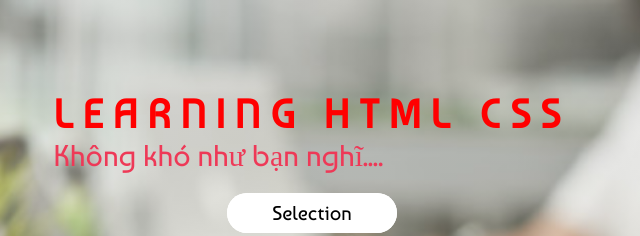
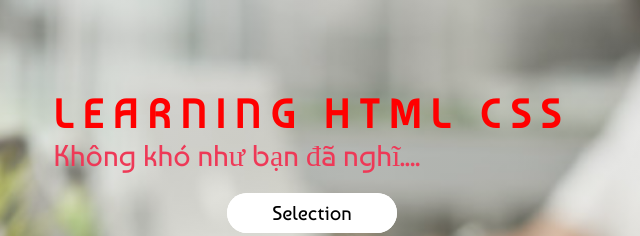
Before and after one commit to minhtai365/html-css-responsive, a website: page index.html in a window 1280 px wide. Shown: the top 236 px of the page, 328-968 px from the left. Drawn offline with Linux system fonts and the light colour scheme.

Commit message:
edit index

```diff
--- a/index.html
+++ b/index.html
@@ -14,7 +14,7 @@
         </div>
         <div class="title">
             <div class="title__main">Learning HTML CSS</div>
-            <div class="title__sub">Không khó như bạn nghĩ....</div>
+            <div class="title__sub">Không khó như bạn đã nghĩ....</div>
             <div class="button trang">
                 <a>Selection</a>
             </div>
```
